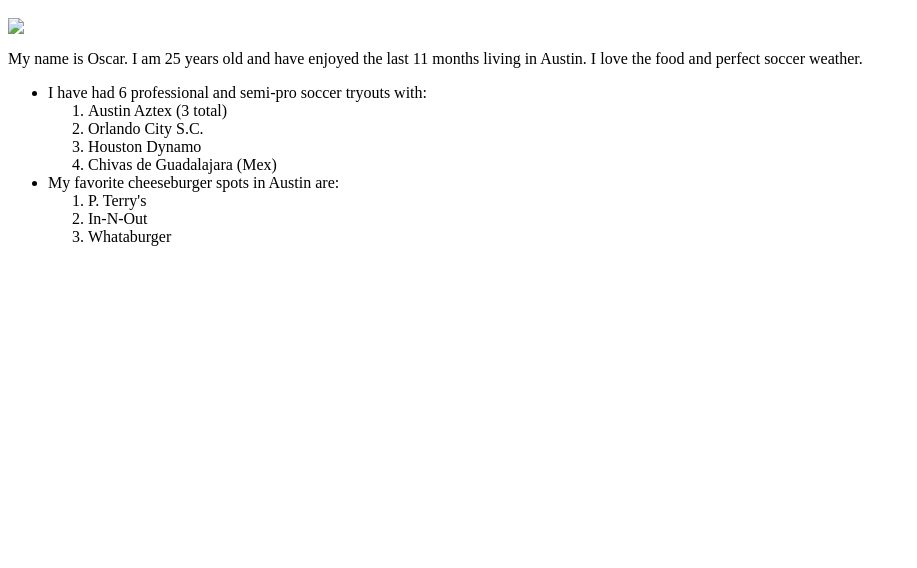
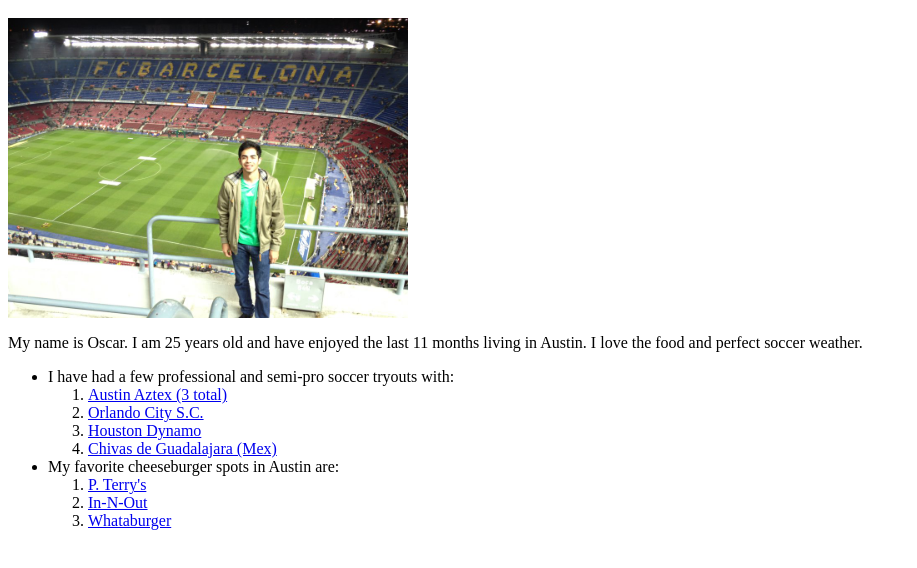
Before and after one commit to Oscar6/blog, a plain HTML site: page about.html in a window 1280 px wide. Shown: the part 48-616 px from the top of the page, without its empty margins (0-917 px from the left). Drawn offline with Linux system fonts and the light colour scheme; files whose address does not match are found by name.

Commit message:
resized pic

```diff
--- a/about.html
+++ b/about.html
@@ -2,23 +2,25 @@
 <html>
 	<head>
 	<title>Oscar</title>
+	<link rel="stylesheet" type="text/css" href="style.css">
 	</head>
 <body>
 	<h1> A few things about Oscar</h1>
-	<img src = "/Users/Oscar/Documents/untitled folder" *// replace with my photo />
+	<img class="about-photo" src="/Users/Oscar/Documents/MakerSquare/blog/AboutMePhoto.jpg"/>
 	<p>My name is Oscar. I am 25 years old and have enjoyed the last 11 months living in Austin. I love the food and perfect soccer weather.</p>
 	<ul>
-		<li>I have had 6 professional and semi-pro soccer tryouts with:</li>
+		<li>I have had a few professional and semi-pro soccer tryouts with:</li>
 		<ol>
-			<li>Austin Aztex (3 total)</li>
-			<li>Orlando City S.C.</li>
-			<li>Houston Dynamo</li>
-			<li>Chivas de Guadalajara (Mex)</li>
+			<li><a href="http://austinaztex.com">Austin Aztex (3 total)</a></li>
+			<li><a href="http://orlandocitysc.com">Orlando City S.C.</a></li>
+			<li><a href="http://www.houstondynamo.com">Houston Dynamo</a></li>
+			<li><a href="http://www.chivasdecorazon.com.mx">Chivas de Guadalajara (Mex)</a></li>
 		</ol>
 		<li>My favorite cheeseburger spots in Austin are:</li>
 		<ol>
-			<li>P. Terry's</li>
-			<li>In-N-Out</li>
-			<li>Whataburger</li>
+			<li><a href="http://www.pterrys.com">P. Terry's</a></li>
+			<li><a href="http://www.in-n-out.com">In-N-Out</a></li>
+			<li><a href="http://whataburger.com">Whataburger</a></li>
 		</ol>
-		</html>
+	</body>
+</html>
--- /dev/null
+++ b/style.css
@@ -0,0 +1,3 @@
+.about-photo {
+	width: 400px;
+}
```
Also changed, not shown: contact.html (added, +10 -0 lines), AboutMePhoto.jpg (added), 2 other files.
